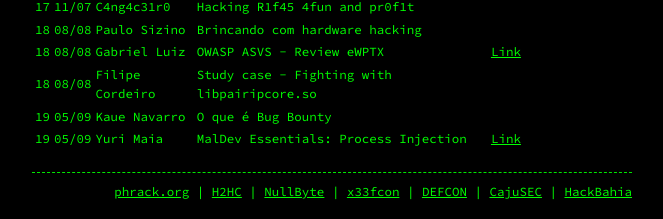
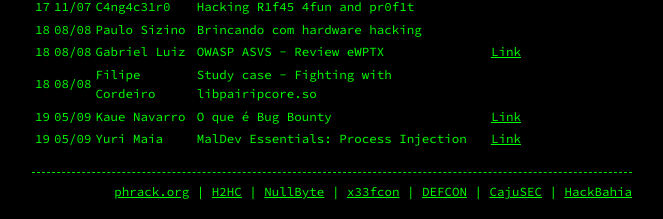
Before and after one commit to AFKConference/afkconference.github.io, a Jekyll site: the page built from talks.md, in a window 1280 px wide. Shown: the part 1293-1512 px from the top of the page, without its empty margins (308-971 px from the left). Built offline with Jekyll 4.4.1, drawn with Linux system fonts in a browser that asks for light colours; our own code applies the rules of GitHub Pages for plain Markdown files.

Commit message:
Update talks.md

```diff
--- a/talks.md
+++ b/talks.md
@@ -55,5 +55,5 @@
 | 18   | 08/08 | Paulo Sizino      | Brincando com hardware hacking                                            |                                   |
 | 18   | 08/08 | Gabriel Luiz      | OWASP ASVS - Review eWPTX                                   | [Link](assets/Project (1).pdf)    |
 | 18   | 08/08 | Filipe Cordeiro   | Study case - Fighting with libpairipcore.so                       |                                   |
-| 19   | 05/09 | Kaue Navarro      | O que é Bug Bounty                 |                                   |
+| 19   | 05/09 | Kaue Navarro      | O que é Bug Bounty                 |  [Link](assets/O QUE BUGBOUNTY.pdf)                                 |
 | 19   | 05/09 | Yuri Maia      | MalDev Essentials: Process Injection  | [Link](assets/AFK.conf_ProcessInjection.pdf)     |
```
